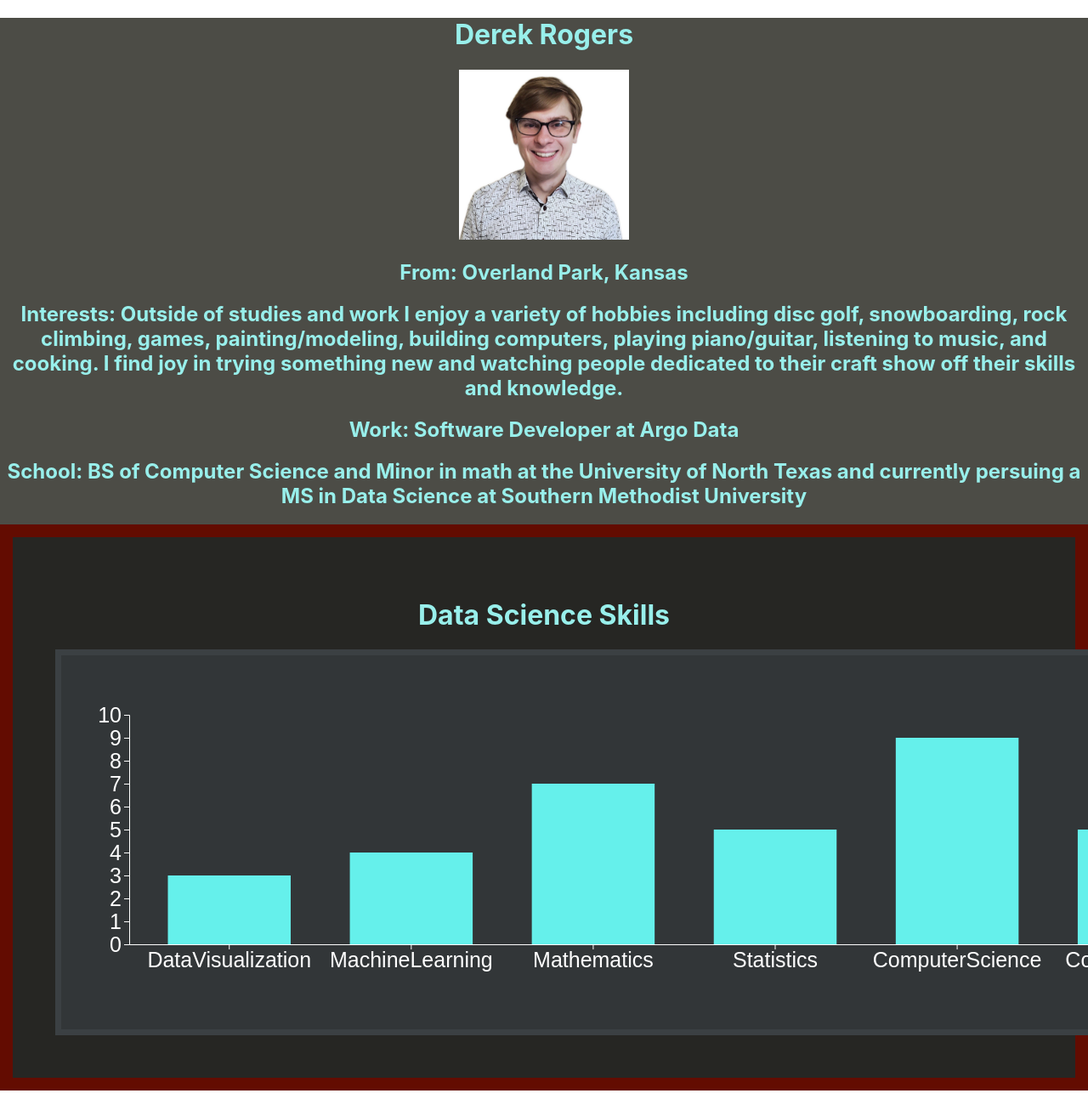
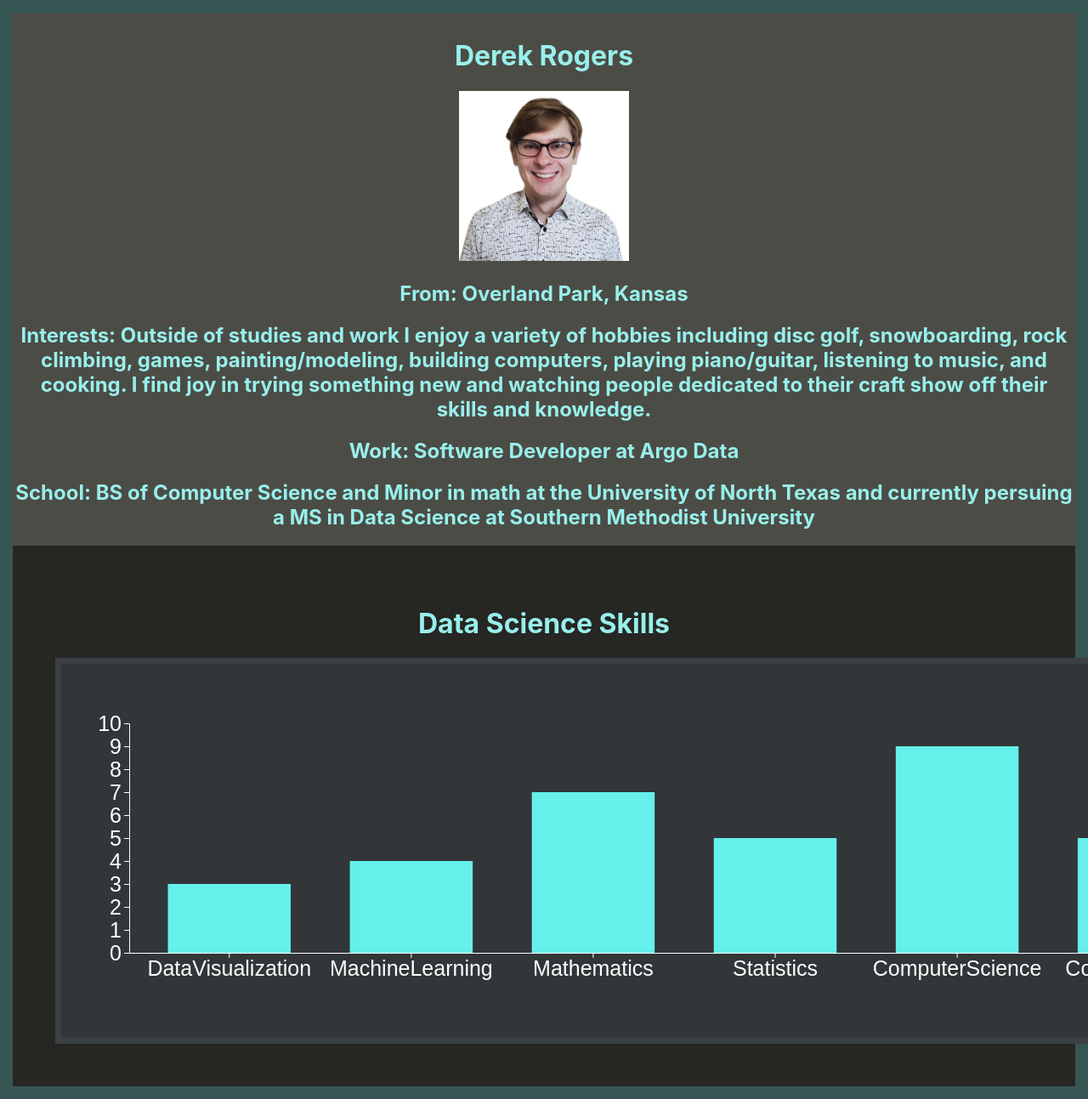
Before and after one commit to DotSumWedge/DotSumWedge.github.io, a React (Create React App) app: page / in a window 1280 px wide. Shown: the top 1293 px of the page at 85% size. Built offline with nearby package versions, Linux system fonts and the light colour scheme.

Commit message:
Updated styling

```diff
--- a/src/App.js
+++ b/src/App.js
@@ -7,6 +7,7 @@ import DerekRogersPhoto from './Images/Derek_Professional_Photo.jpg';
 function App() {
   return (
     <div className="App" style={appDivStyle}>
+        <div style={{ width: 200, height: 10 }}> </div>
         <h1>
           Derek Rogers
         </h1>
@@ -33,6 +34,7 @@ function App() {
 
 const appDivStyle = {
   backgroundColor: '#4c4c46',
+  border: '15px solid #365553',
   color: '#98efeb'
 }
 
--- a/src/pages/BarChartPage.js
+++ b/src/pages/BarChartPage.js
@@ -32,7 +32,6 @@ function BarChartPage() {
 
 const barChartPageStyle = {
     backgroundColor: '#262623',
-    border: '15px solid #630c01',
     padding: '50px'
 }
 
```
